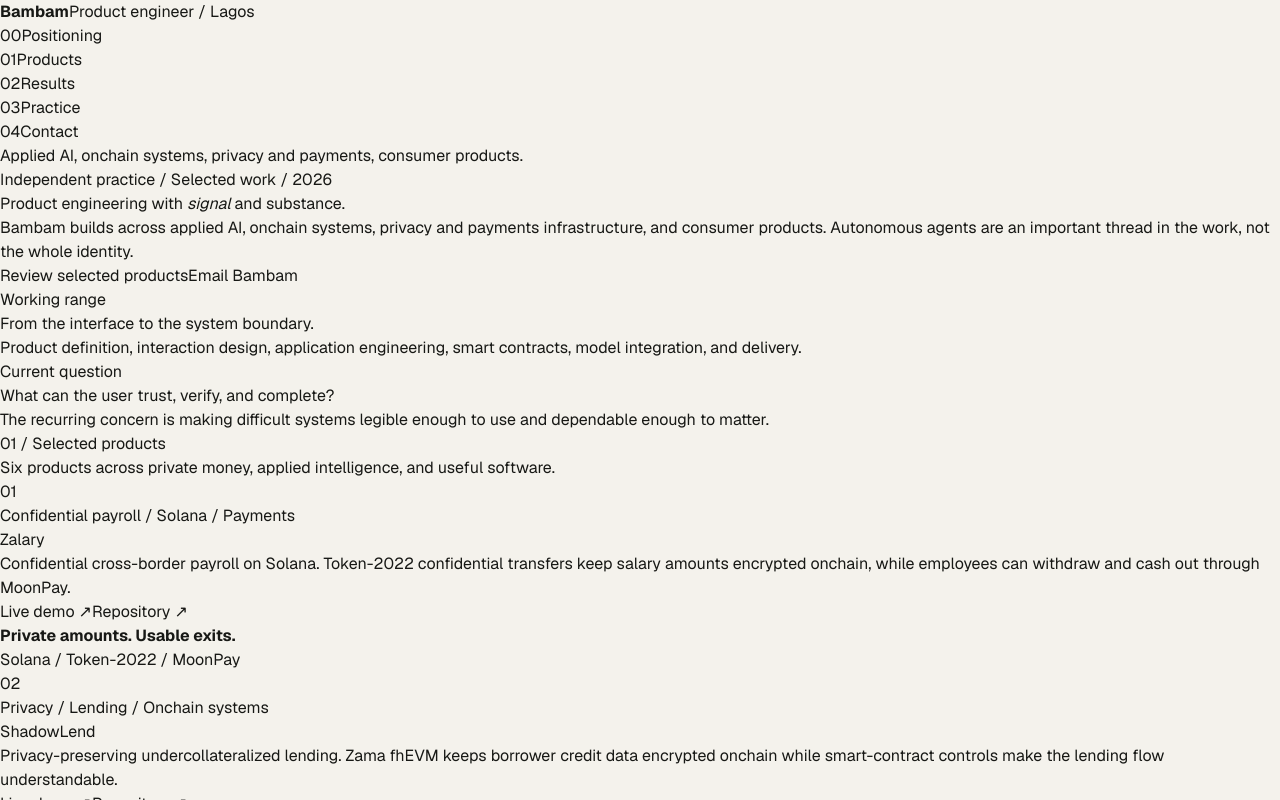
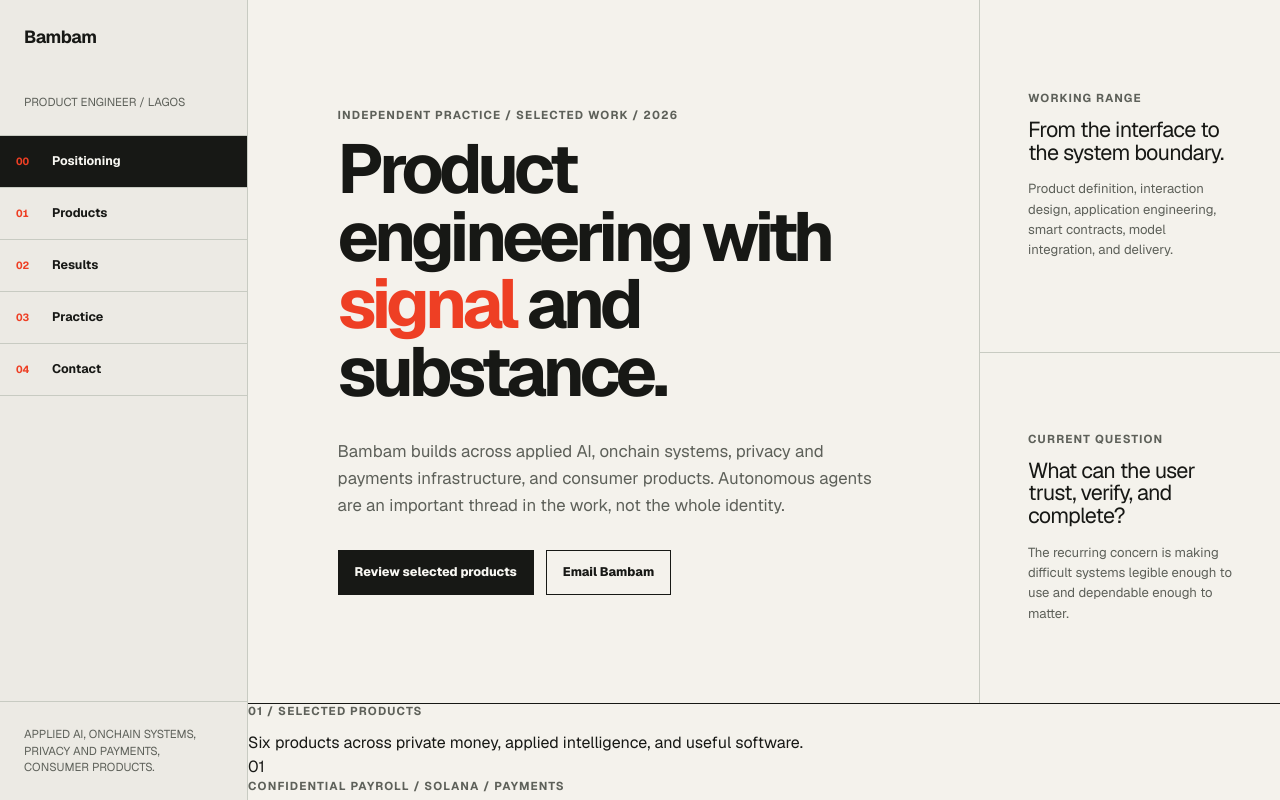
Before and after one commit to ajanaku1/bambam, a Next.js app: page / in a window 1280 px wide. Shown: the top 800 px of the page. Built offline with nearby package versions, Linux system fonts and the light colour scheme.

Commit message:
style: build indexed positioning layout

```diff
--- a/src/app/globals.css
+++ b/src/app/globals.css
@@ -111,3 +111,193 @@
 ::-webkit-scrollbar-thumb {
   background: var(--line);
 }
+
+.eyebrow {
+  margin-bottom: var(--space-3);
+  color: var(--ink-soft);
+  font-size: 0.72rem;
+  font-weight: 700;
+  letter-spacing: 0.1em;
+  line-height: 1.3;
+  text-transform: uppercase;
+}
+
+.portfolio-shell {
+  display: grid;
+  grid-template-columns: var(--side-width) minmax(0, 1fr);
+  min-height: 100svh;
+}
+
+.side-index {
+  position: sticky;
+  top: 0;
+  display: grid;
+  grid-template-rows: auto 1fr auto;
+  height: 100svh;
+  border-right: 1px solid var(--line);
+  background: var(--paper-deep);
+}
+
+.identity {
+  display: flex;
+  min-height: 8.5rem;
+  flex-direction: column;
+  justify-content: space-between;
+  padding: var(--space-6);
+  border-bottom: 1px solid var(--line);
+  text-decoration: none;
+}
+
+.identity strong {
+  font-size: 1.1rem;
+  letter-spacing: -0.03em;
+}
+
+.identity span,
+.index-scope {
+  color: var(--ink-soft);
+  font-size: 0.72rem;
+  line-height: 1.45;
+  text-transform: uppercase;
+}
+
+.index-links {
+  margin: 0;
+  padding: 0;
+  list-style: none;
+}
+
+.index-links a {
+  display: grid;
+  grid-template-columns: 2.25rem 1fr;
+  min-height: 3.25rem;
+  align-items: center;
+  padding-inline: var(--space-4);
+  border-bottom: 1px solid var(--line);
+  font-size: 0.78rem;
+  font-weight: 650;
+  text-decoration: none;
+  transition: transform var(--duration-fast) var(--ease-out);
+}
+
+.index-links a span {
+  color: var(--signal);
+  font-size: 0.65rem;
+  font-variant-numeric: tabular-nums;
+}
+
+.index-links a[aria-current="location"] {
+  background: var(--ink);
+  color: var(--inverse);
+}
+
+.index-scope {
+  margin: 0;
+  padding: var(--space-6);
+  border-top: 1px solid var(--line);
+}
+
+.portfolio-content {
+  min-width: 0;
+}
+
+.positioning {
+  display: grid;
+  grid-template-columns: minmax(0, 1.7fr) minmax(18rem, 0.7fr);
+  min-height: 44rem;
+  border-bottom: 1px solid var(--ink);
+}
+
+.positioning-main {
+  display: flex;
+  flex-direction: column;
+  justify-content: center;
+  padding: clamp(var(--space-8), 7vw, 7rem);
+}
+
+.positioning-main h1 {
+  max-width: 13ch;
+  margin-bottom: var(--space-8);
+  font-size: clamp(3rem, 5.4vw, 5.6rem);
+  font-weight: 660;
+  letter-spacing: -0.065em;
+  line-height: 0.98;
+}
+
+.positioning-main h1 em {
+  color: var(--signal);
+  font-style: normal;
+}
+
+.positioning-copy {
+  max-width: 45rem;
+  margin-bottom: var(--space-8);
+  color: var(--ink-soft);
+  font-size: 1.05rem;
+  line-height: 1.6;
+}
+
+.positioning-actions {
+  display: flex;
+  flex-wrap: wrap;
+  gap: var(--space-3);
+}
+
+.action {
+  display: inline-flex;
+  min-height: 44px;
+  align-items: center;
+  justify-content: center;
+  padding: var(--space-3) var(--space-4);
+  border: 1px solid var(--ink);
+  font-size: 0.78rem;
+  font-weight: 750;
+  text-decoration: none;
+  transition: transform var(--duration-fast) var(--ease-out);
+}
+
+.action-primary {
+  background: var(--ink);
+  color: var(--inverse);
+}
+
+.positioning-notes {
+  display: grid;
+  grid-template-rows: 1fr 1fr;
+  border-left: 1px solid var(--line);
+}
+
+.positioning-notes > div {
+  display: flex;
+  flex-direction: column;
+  justify-content: center;
+  padding: clamp(var(--space-6), 4vw, var(--space-12));
+}
+
+.positioning-notes > div + div {
+  border-top: 1px solid var(--line);
+}
+
+.positioning-notes h2 {
+  max-width: 18ch;
+  margin-bottom: var(--space-4);
+  font-size: 1.35rem;
+  letter-spacing: -0.035em;
+  line-height: 1.05;
+}
+
+.positioning-notes p:last-child {
+  margin-bottom: 0;
+  color: var(--ink-soft);
+  font-size: 0.82rem;
+  line-height: 1.55;
+}
+
+@keyframes stage-in {
+  from { opacity: 0; transform: translateY(1rem); }
+  to { opacity: 1; transform: translateY(0); }
+}
+
+.stage {
+  animation: stage-in var(--duration-stage) var(--ease-out) both;
+}
```
